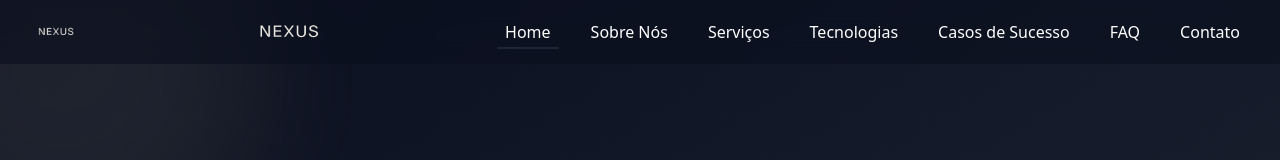
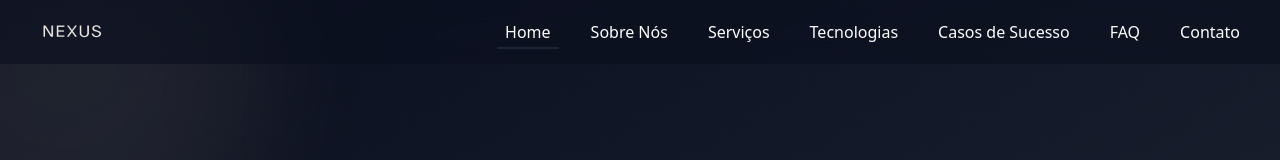
Before and after one commit to NexusDevsystem/nexusweb, a React (Vite) app: page / in a window 1280 px wide. Shown: the top 160 px of the page. Built offline with nearby package versions, Linux system fonts and the light colour scheme.

Commit message:
atualização

```diff
--- a/src/components/Navbar.jsx
+++ b/src/components/Navbar.jsx
@@ -7,12 +7,12 @@ export default function Navbar() {
   const [scrolled, setScrolled] = useState(false)
 
   const links = [
-    { to: 'home', label: 'Home' },
-    { to: 'about', label: 'Sobre Nós' },
-    { to: 'services', label: 'Serviços' },
-    { to: 'tech', label: 'Tecnologias' },
-    { to: 'cases', label: 'Casos de Sucesso' },
-    { to: 'faq', label: 'FAQ' },
+    { to: 'home',    label: 'Home' },
+    { to: 'about',   label: 'Sobre Nós' },
+    { to: 'services',label: 'Serviços' },
+    { to: 'tech',    label: 'Tecnologias' },
+    { to: 'cases',   label: 'Casos de Sucesso' },
+    { to: 'faq',     label: 'FAQ' },
     { to: 'contact', label: 'Contato' }  // ← Certifica-se de incluir Contato por último
   ]
 
@@ -35,16 +35,8 @@ export default function Navbar() {
       <div className="max-w-7xl mx-auto flex items-center justify-between px-4 sm:px-6 lg:px-8 h-16">
         {/* logo */}
         <Link to="home" smooth duration={500} className="cursor-pointer">
-          <img src="/nexuslogo.png" alt="Nexus Devsystem" className="h-10 md:h-12" />
+          <img src="/nexuslogo.png" alt="Nexus Devsystem" className="h-14 md:h-16 lg:h-20" />
         </Link>
-        <Link to="home" smooth duration={500} className="cursor-pointer">
-          <img
-            src="/nexuslogo.png"
-            alt="Nexus Devsystem"
-            className="h-14 md:h-16 lg:h-20"
-          />
-        </Link>
-
 
         {/* desktop links */}
         <ul className="hidden md:flex space-x-6">
```
